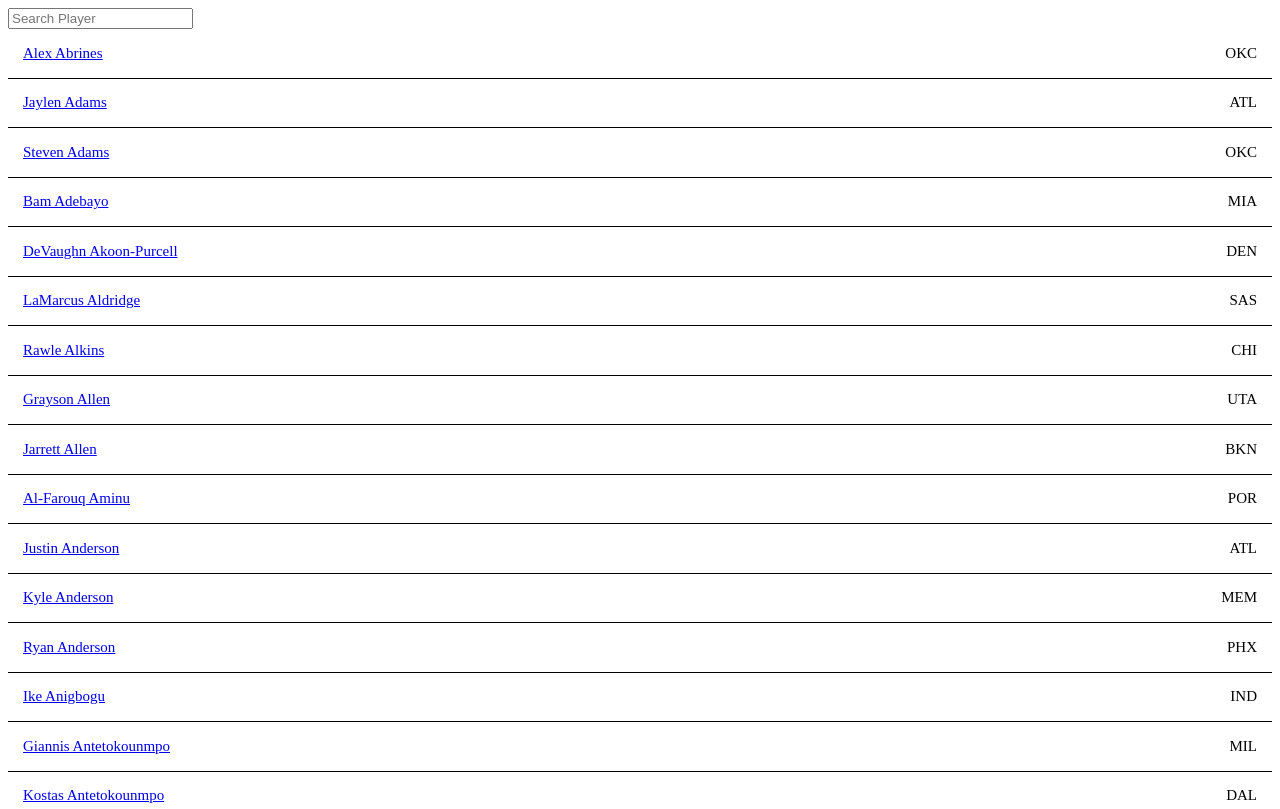
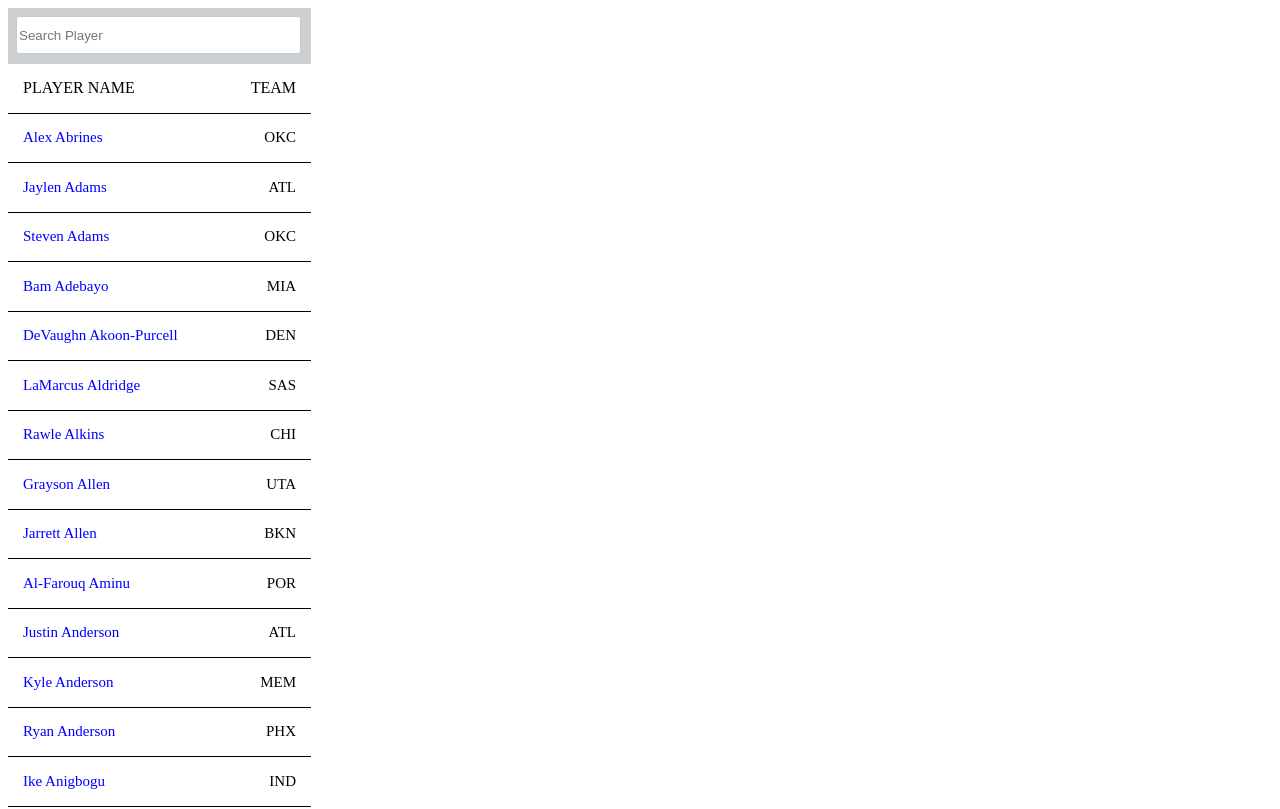
Before and after one commit to josephfriesen/nba-roster, an Angular app: page / in a window 1280 px wide. Shown: the top 809 px of the page. Built offline with nearby package versions, Linux system fonts and the light colour scheme.

Commit message:
Style and position search sidebar in page.

```diff
--- a/src/app/app.component.css
+++ b/src/app/app.component.css
@@ -0,0 +1,11 @@
+.body-container {
+  display: flex;
+  margin: 0 auto;
+}
+
+.sidebar {
+  box-sizing: border-box;
+  width: 303px;
+  height: 100vh;
+  overflow: scroll;
+}
--- a/src/app/app.component.html
+++ b/src/app/app.component.html
@@ -1 +1,5 @@
-<search-panel></search-panel>
+<div class="body-container">
+  <div class="sidebar">
+    <search-panel></search-panel>
+  </div>
+</div>
--- a/src/app/player-list/player-list.component.css
+++ b/src/app/player-list/player-list.component.css
@@ -1,5 +1,25 @@
 * {
   font-size: 15px;
+}
+
+a {
+  color: blue;
+  text-decoration: none;
+}
+
+.list-header {
+  display: flex;
+  flex-direction: row;
+  justify-content: space-between;
+  align-items: center;
+  width: calc(100% - 30px);
+  border-bottom: 1px solid black;
+  height: 22.5px;
+  padding: 13px 15px;
+  z-index: 1;
+  position: sticky;
+  top: 0;
+  background-color: white;
 }
 
 .player-list-item {
--- a/src/app/search-panel/search-panel.component.css
+++ b/src/app/search-panel/search-panel.component.css
@@ -0,0 +1,35 @@
+.search-header {
+  z-index: 1;
+  position: sticky;
+  top: 0;
+}
+
+.search-bar-container {
+  padding: 8px;
+  background-color: #CCD0D3;
+  height: 40px;
+}
+
+.list-header {
+  display: flex;
+  flex-direction: row;
+  justify-content: space-between;
+  align-items: center;
+  width: calc(100% - 30px);
+  border-bottom: 1px solid black;
+  height: 22.5px;
+  padding: 13px 15px;
+  background-color: white;
+}
+
+.search-bar {
+  width: calc(100% - 8px);
+  height: calc(100% - 6px);
+}
+
+.search-bar input {
+  width: 100%;
+  height: 100%;
+  border: 1px solid #cacaca;
+  border-radius: 3px;
+}
--- a/src/app/search-panel/search-panel.component.html
+++ b/src/app/search-panel/search-panel.component.html
@@ -1,6 +1,17 @@
-<div class="search-container">
-  <div class="search-bar">
-    <input type="text" [(ngModel)]="searchValue" name="name" placeholder="Search Player">
+<div class="search-header">
+  <div class="search-bar-container">
+    <div class="search-bar">
+      <input type="text" [(ngModel)]="searchValue" name="name" placeholder="Search Player">
+    </div>
+  </div>
+  <div class="list-header">
+    <div>
+      <span *ngIf="!searchValue" class="header-text">PLAYER NAME</span>
+      <span *ngIf="searchValue" class="header-text">PLAYERS</span>
+    </div>
+    <div>
+      <span *ngIf="!searchValue" class="header-text">TEAM</span>
+    </div>
   </div>
 </div>
 
```
